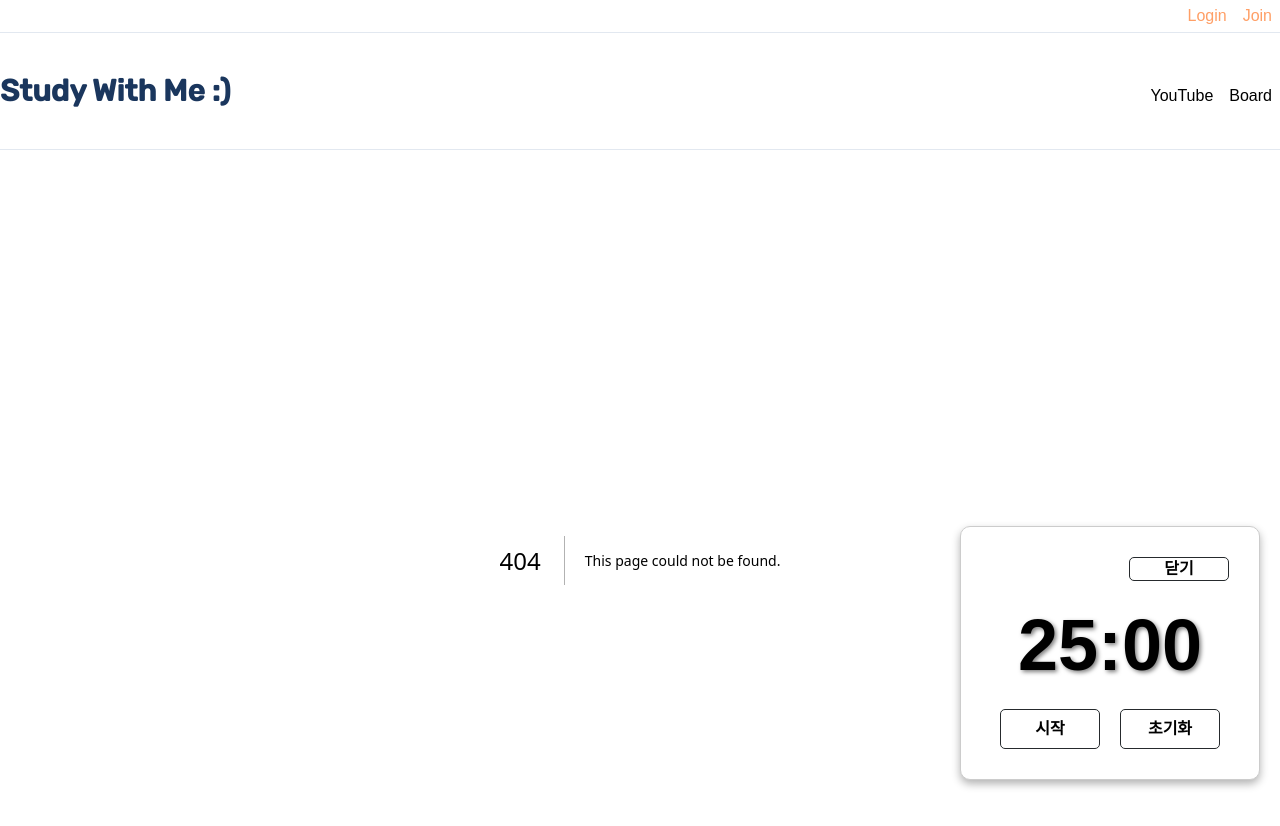
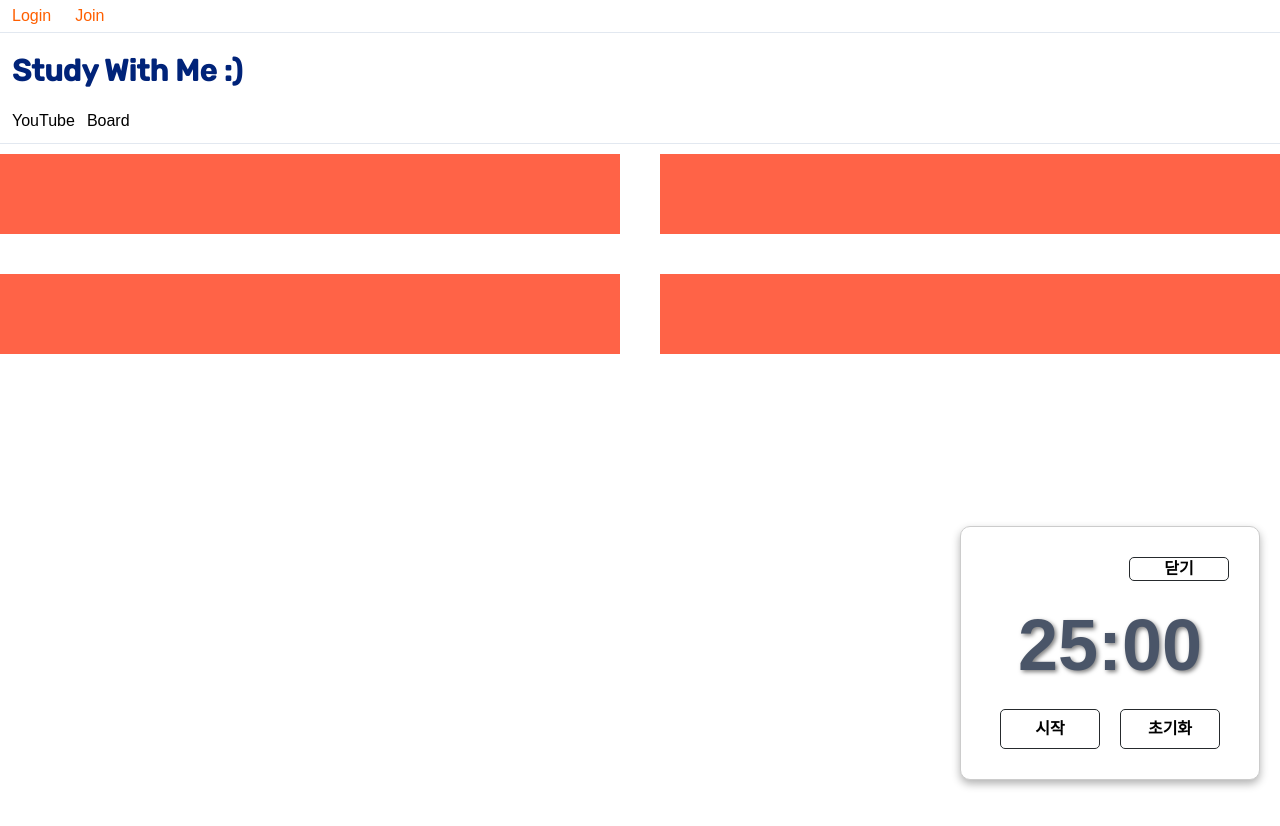
Before and after one commit to micael17/study-with-me, a Next.js app: page /youTube in a window 1280 px wide. Before the commit this address had no page. Shown: the top 826 px of the page. After the commit the page ends 800 px from the top, so only its background shows below. Built offline with nearby package versions, Linux system fonts and the light colour scheme; a web font is replaced by a local one.

Commit message:
헤더 스타일 정리

```diff
--- a/app/header.tsx
+++ b/app/header.tsx
@@ -6,30 +6,31 @@ export default function Header() {
   return (
     <header>
       {/* 첫 번째 줄: 얇은 줄 및 로그인/회원가입 링크 */}
-      <Flex justify="flex-end" alignItems="center" py={1} borderBottom="1px" borderColor="gray.200">
-        <Link color="main.2" mx={2} as={NextLink} href="/login">
+      <Flex justify="flex-start" alignItems="center" py={1} borderBottom="1px" borderColor="gray.200">
+        <Link color="main.3" mx={3} as={NextLink} href="/login">
           Login
         </Link>
-        <Link color="main.2" mx={2} as={NextLink} href="/join">
+        <Link color="main.3" mx={3} as={NextLink} href="/join">
           Join
         </Link>
       </Flex>
 
       {/* 두 번째 줄: 메인 링크 및 기타 링크들 */}
-      <Flex justify="space-between" alignItems="baseline" my={10}>
+      <Flex justify="flex-start" alignItems="baseline" ml={3} my={5}>
         <Link as={NextLink} href="/">
-          <Heading as="h3" size="lg" color="brand.900">
+          <Heading as="h3" size="lg" color="main.4">
             Study With Me :)
           </Heading>
         </Link>
-        <Flex alignItems="center">
-          <Link color="black" mx={2} as={NextLink} href="/youtube">
-            YouTube
-          </Link>
-          <Link color="black" mx={2} as={NextLink} href="/board">
-            Board
-          </Link>
-        </Flex>
+      </Flex>
+
+      <Flex alignItems="center">
+        <Link color="black" ml={3} as={NextLink} href="/">
+          YouTube
+        </Link>
+        <Link color="black" ml={3} as={NextLink} href="/board">
+          Board
+        </Link>
       </Flex>
       <hr />
     </header>
--- a/app/theme.ts
+++ b/app/theme.ts
@@ -11,9 +11,10 @@ export const theme = extendTheme({
         width: '100%',
         margin: '0 auto',
         fontWeight: 300,
-        background: 'main.1',
+        background: '#fff',
       },
       header: {
+        width: '100%',
         margin: '0 auto',
         fontWeight: 300,
         background: '#fff',
--- /dev/null
+++ b/app/youTube/page.tsx
@@ -0,0 +1,9 @@
+import MainGridComponent from '@/components/youtube/client/mainGrid';
+
+export default function YouTubePage() {
+  return (
+    <>
+      <MainGridComponent />
+    </>
+  );
+}
--- a/components/join/client/join.tsx
+++ b/components/join/client/join.tsx
@@ -1,4 +1,5 @@
 'use client';
+
 import { useState, FormEvent } from 'react';
 import { createClient, signUp } from '@/utils/supabase/client';
 import { Box, Button, FormControl, FormLabel, Input, Heading, useToast } from '@chakra-ui/react';
```
